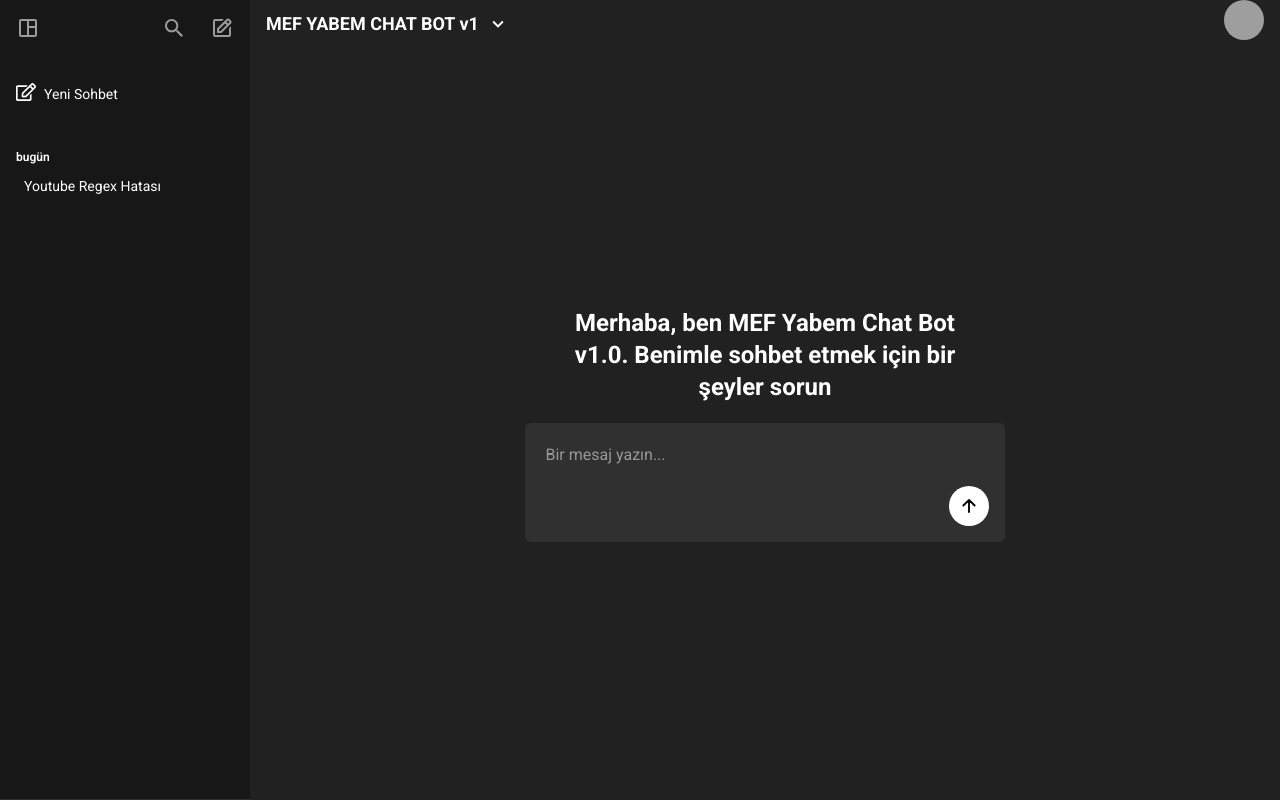
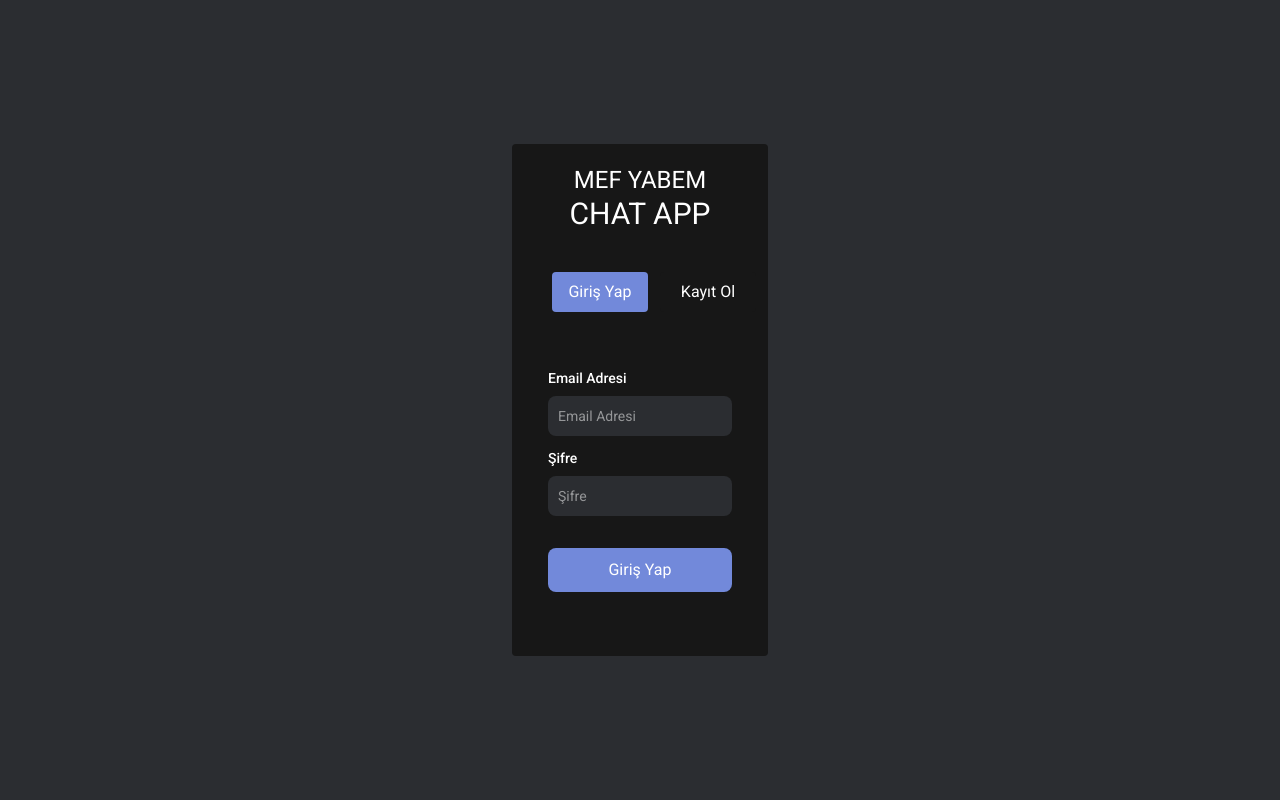
Before and after one commit to OguzhanBek/YABEM-ChatBot, a React (Vite) app: page / in a window 1280 px wide. Built offline with nearby package versions, Linux system fonts and the light colour scheme; grey boxes are pictures that could not be loaded.

Commit message:
changed route system and added remove user

```diff
--- a/src/AppProvider.tsx
+++ b/src/AppProvider.tsx
@@ -1,12 +1,20 @@
 import { RouterProvider } from "react-router-dom";
-import { router } from "./routes";
+import { loginRouter, router } from "./routes";
 import { ToastContainer } from "react-toastify";
 import "react-toastify/dist/ReactToastify.css";
+
+import useStore from "./stores";
+
 export const AppProvider = () => {
+  const { user } = useStore();
+
   return (
     <>
-        <ToastContainer />
-        <RouterProvider router={router} />
+      <RouterProvider
+        key={user ? "authenticated" : "unauthenticated"}
+        router={user ? router : loginRouter}
+      />
+      <ToastContainer />
     </>
   );
 };
--- a/src/components/atoms/messageCard/index.tsx
+++ b/src/components/atoms/messageCard/index.tsx
@@ -1,5 +1,7 @@
 
 export const MessageCard = () => {
+
+  // bot için flex flex-col gap-4  items-start
   return (
     <div className="flex flex-col gap-4  items-end">
       <div className="md:max-w-[60%] max-w-full bg-[#303030] p-4 rounded-md">
--- a/src/components/molecules/settingsModel/SettingModel.tsx
+++ b/src/components/molecules/settingsModel/SettingModel.tsx
@@ -5,12 +5,15 @@ import { MdAccountCircle, MdDelete } from "react-icons/md";
 import { IoMdSettings } from "react-icons/io";
 import { FaMoon, FaSun } from "react-icons/fa";
 import { deleteCollectionData } from "../../../utils/firebasehelper";
+import useStore from "../../../stores";
 
 type SettingModalProps = {
   modalRef: React.RefObject<ModalRef | null>;
 };
 
 const SettingModel: React.FC<SettingModalProps> = ({ modalRef }) => {
+  const { user, removeUser } = useStore();
+
   const [selectedSetting, setSelectedSetting] = useState("Hesap Bilgileri");
   const [deleteColor, setDeleteColor] = useState(true);
   const [changeTheme, setChangeTheme] = useState(false);
@@ -31,38 +34,6 @@ const SettingModel: React.FC<SettingModalProps> = ({ modalRef }) => {
       information: "Hesabı Sil",
     },
   ];
-
-  const [user, setUser] = useState<{ email: string; password: string } | null>(
-    null
-  );
-
-  useEffect(() => {
-    const userData = localStorage.getItem("user");
-    if (userData) {
-      setUser(JSON.parse(userData));
-    }
-  }, []);
-
-  const handleDeleteAccount = async () => {
-    const userData = localStorage.getItem("user");
-
-    if (!userData) {
-      alert("Kullanıcı bulunamadı!");
-      return;
-    }
-
-    const user = JSON.parse(userData);
-
-    const result = await deleteCollectionData("users", user.id);
-
-    if (result) {
-      alert("Hesabınız başarıyla silindi!");
-      localStorage.removeItem("user"); // localStorage'dan kullanıcıyı kaldır
-      window.location.reload(); // Sayfayı yenileyerek oturumu sonlandır
-    } else {
-      alert("Hesabı silerken bir hata oluştu!");
-    }
-  };
 
   return (
     <div className="bg-[#303030]  sm:w-[90%] md:w-[60%]  lg:w-[50%] min-h-160 rounded-lg p-2 sm:p-4 ">
@@ -112,7 +83,7 @@ const SettingModel: React.FC<SettingModalProps> = ({ modalRef }) => {
               <div className="flex gap-2">
                 <p className="font-semibold w-20 sm:w-24">Email:</p>
                 {user ? (
-                  <span>{user.email}</span>
+                  <span>{user?.mail}</span>
                 ) : (
                   <span>kullanıcı bulunamadı</span>
                 )}
@@ -163,7 +134,7 @@ const SettingModel: React.FC<SettingModalProps> = ({ modalRef }) => {
                   deleteColor ? "bg-red-600" : "bg-blue-600"
                 } text-white px-3 sm:px-4 py-1 sm:py-2 rounded mt-2 cursor-pointer`}
                 onClick={() => {
-               { handleDeleteAccount };
+                  removeUser();
                 }}
               >
                 Hesabı Sil
--- a/src/layouts/web/Components/Navbar.tsx
+++ b/src/layouts/web/Components/Navbar.tsx
@@ -1,14 +1,14 @@
 import { useEffect, useRef, useState } from "react";
 import { MdKeyboardArrowDown, MdOutlineSpaceDashboard } from "react-icons/md";
-import { Link } from "react-router-dom";
+import { Link, Navigate, useNavigate } from "react-router-dom";
 import Modal, { ModalRef } from "../../../components/template/modal/Modal";
 import SettingModel from "../../../components/molecules/settingsModel/SettingModel";
 import { deleteCollectionData } from "../../../utils/firebasehelper";
+import useStore from "../../../stores";
 export const Navbar = () => {
-
-
-
   const modelRef = useRef<ModalRef>(null);
+  const { logout } = useStore();
+  const navigate = useNavigate();
   return (
     <div className="w-full relative flex flex-row p-4 justify-between border-b border-[#1e2124] h-12 items-center gap-2">
       <div className="text-white text-2xl font-bold block md:hidden">
@@ -41,14 +41,6 @@ export const Navbar = () => {
           >
             <ul>
               <li>
-                <Link
-                  to="/login"
-                  className="block text-white py-2 px-1 hover:bg-white/10 transition-colors"
-                >
-                  Login
-                </Link>
-              </li>
-              <li>
                 <button
                   onClick={() => modelRef.current?.open()}
                   className="block text-white cursor-pointer w-full text-left  py-2 px-1 hover:bg-white/10 transition-colors"
@@ -57,16 +49,16 @@ export const Navbar = () => {
                 </button>
               </li>
               <li>
-                <Link
-                  onClick={() =>{ localStorage.removeItem("user")
-                    deleteCollectionData("user" , "");
-
+                <button
+                  onClick={() => {
+                    logout();
+                    localStorage.removeItem("user");
+                    navigate("/");
                   }}
-                  to="/login"
-                  className="block text-white py-2 px-1 hover:bg-white/10 transition-colors"
+                  className="block text-white py-2 px-1 hover:bg-white/10 transition-colors w-full text-left"
                 >
                   Çıkış
-                </Link>
+                </button>
               </li>
             </ul>
           </div>
--- a/src/layouts/web/Components/Sidebar.tsx
+++ b/src/layouts/web/Components/Sidebar.tsx
@@ -78,7 +78,9 @@ export const Sidebar = () => {
       >
         <ul>
           {Array.from({ length: 1 }).map((_, index) => (
-            <li>
+            <li
+            key={index}
+            >
               <span className="text-xs font-semibold">bugün</span>
               <Link
                 to={"chat/1"}
--- a/src/pages/Login/index.tsx
+++ b/src/pages/Login/index.tsx
@@ -1,9 +1,7 @@
 import { useState } from "react";
-import {useNavigate } from "react-router-dom";
+import { useNavigate } from "react-router-dom";
 import { handleSignUp } from "../../utils/userhelper";
-import {
-  getAllCollectionData
-} from "../../utils/firebasehelper";
+import { getAllCollectionData } from "../../utils/firebasehelper";
 import useStore, { UserData } from "../../stores";
 import { toast } from "react-toastify";
 
@@ -25,15 +23,19 @@ export const Login = () => {
 
       if (existingUser) {
         toast.success("Giriş Başarılı", {
-          position: "top-right",
+          position: "top-center",
           autoClose: 3000,
           theme: "colored",
         });
-        localStorage.setItem("user", JSON.stringify(existingUser));
-        navigate("/");
+        let userData: UserData = {
+          id: existingUser.id,
+          mail: existingUser.email,
+          password: existingUser.password,
+        };
+        updateUser(userData);
       } else {
         toast.error("Kullanıcı bilgileri hatalı", {
-          position: "top-right",
+          position: "top-center",
           autoClose: 5000,
           theme: "colored",
         });
@@ -45,7 +47,7 @@ export const Login = () => {
 
       if (existingUser) {
         toast.error("Bu mail zaten kullanılıyor", {
-          position: "top-right",
+          position: "top-center",
           autoClose: 3000,
           theme: "colored",
         });
@@ -59,19 +61,16 @@ export const Login = () => {
       } else {
         let userData: UserData = {
           id: request.data.id,
-          name: form.email,
+          mail: form.email,
           password: form.password,
         };
         updateUser(userData);
-        localStorage.setItem("user", JSON.stringify(userData));
 
         toast.success("Kayıt Başarılı", {
-          position: "top-right",
+          position: "top-center",
           autoClose: 3000,
           theme: "colored",
         });
-
-        navigate("/");
       }
     }
 
--- a/src/routes/index.tsx
+++ b/src/routes/index.tsx
@@ -5,7 +5,6 @@ import { Home } from "../pages/Home/Home";
 import { Room } from "../pages/Room";
 import { LoginLayout } from "../layouts/login";
 import { Login } from "../pages/Login";
-import MyAccount from "../layouts/myAccount/MyAccount";
 
 export const router = createBrowserRouter([
   {
@@ -22,27 +21,20 @@ export const router = createBrowserRouter([
       },
     ],
   },
+]);
+
+export const loginRouter = createBrowserRouter([
   {
-    path: "/login",
     element: <LoginLayout />,
     children: [
       {
         index: true,
         element: <Login />,
       },
+      {
+        path:"*",
+        element: <Login />,
+      }
     ],
   },
 ]);
-
-export const loginRouter = createBrowserRouter([
-  {
-    path: "/",
-    element: <WebLayout />,
-    children: [
-      {
-        index: true,
-        // element: <Login />,
-      },
-    ],
-  },
-]);
--- a/src/stores/index.ts
+++ b/src/stores/index.ts
@@ -1,28 +1,42 @@
 import { create } from "zustand";
+import { deleteUserById } from "../utils/firebasehelper";
 
 export type UserData = {
-  name: string;
+  mail: string;
   password: string;
   id: string;
 };
 
-// Store'un tip tanımları
 interface StoreState {
-  user: UserData;
-  updateUser: (value: UserData) => void;
-
+  user: UserData | null;
+  updateUser: (value: UserData | null) => void;
+  logout: () => void;
+  removeUser: () => void;
 }
 
-// Store'u oluşturma
+let userData: UserData | null = null;
+const userDataString = localStorage.getItem("user");
+if (userDataString) {
+  userData = JSON.parse(userDataString);
+}
+
 const useStore = create<StoreState>((set) => ({
-  // Kullanıcı bilgilerini saklayan state
-  user: (JSON.parse(localStorage.getItem("users") || "null") as UserData) || {
-    name: "",
-    password: "",
-    id: "",
+  user: userData,
+  updateUser: (value) => {
+    localStorage.setItem("user", JSON.stringify(value));
+    set(() => ({ user: value }));
   },
-  updateUser: (value) => set(() => ({ user: value })),
-
+  logout: () => {
+    localStorage.removeItem("user");
+    set(() => ({ user: null }));
+  },
+  removeUser: () => {
+    if (userData) {
+      deleteUserById(userData?.id || "");
+    }
+    localStorage.removeItem("user");
+    set(() => ({ user: null }));
+  },
 }));
 
 export default useStore;
--- a/src/utils/firebasehelper.ts
+++ b/src/utils/firebasehelper.ts
@@ -6,6 +6,8 @@ import {
   getDocs,
   updateDoc,
   deleteDoc,
+  query,
+  where,
 } from "firebase/firestore";
 import { db, realtime } from "../firebase";
 import { get, ref, remove, set } from "firebase/database";
@@ -180,3 +182,25 @@ export const pushMessage = async (roomId: string, newMessage: Message) => {
     return false;
   }
 };
+
+export const deleteUserById = async (userId: string) => {
+  try {
+    const q = query(collection(db, "users"), where("id", "==", userId));
+    const querySnapshot = await getDocs(q);
+
+    if (querySnapshot.empty) {
+      console.log("No user found with this ID.");
+      return false;
+    }
+
+    for (const docSnap of querySnapshot.docs) {
+      await deleteDoc(docSnap.ref);
+      console.log(`Deleted user document with Firestore ID: ${docSnap.id}`);
+    }
+
+    return true;
+  } catch (error) {
+    console.error("Error deleting user: ", error);
+    return false;
+  }
+};
```
